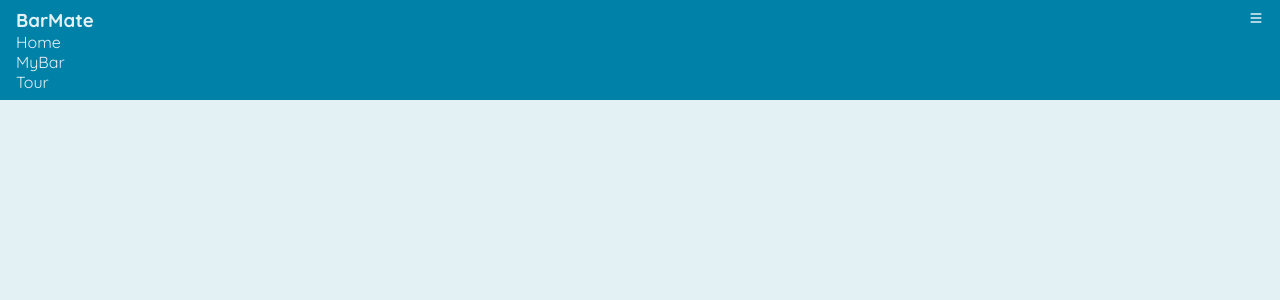
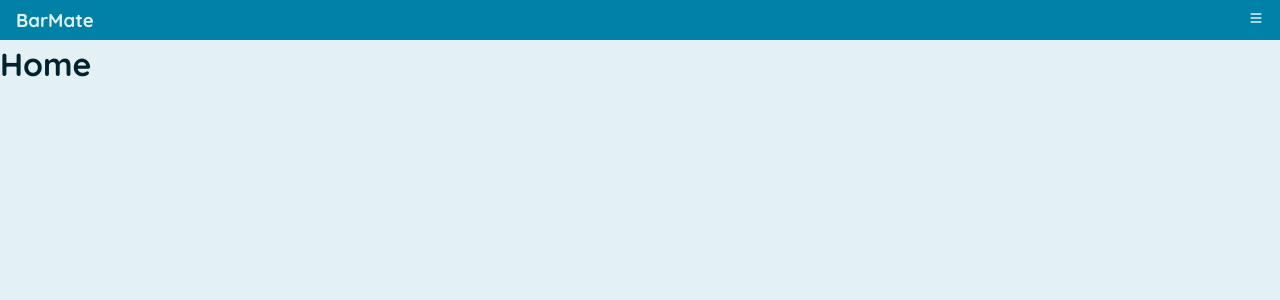
Before and after one commit to sanramu93/barmate, a React (Create React App) app: page / in a window 1280 px wide. Shown: the top 300 px of the page. Built offline with nearby package versions, Linux system fonts and the light colour scheme; the HTML template or start-up script is replaced by a standard one.

Commit message:
Add Nav push component

```diff
--- a/src/App.js
+++ b/src/App.js
@@ -1,15 +1,23 @@
 import { BrowserRouter, Routes, Route } from "react-router-dom";
+import { useState } from "react";
 
 import "./App.css";
 import Home from "./pages/Home/Home";
 import MyBar from "./pages/MyBar/MyBar";
 import Tour from "./pages/Tour/Tour";
+import NavMenu from "./NavMenu/NavMenu";
 
 export default function App() {
+  const [showMenu, setShowMenu] = useState(false);
+  const toggleMenu = () => {
+    setShowMenu((prevState) => !prevState);
+  };
+
   return (
     <BrowserRouter>
+      <NavMenu showMenu={showMenu} toggleMenu={toggleMenu} />
       <Routes>
-        <Route path="/" element={<Home />}>
+        <Route path="/" element={<Home showMenu={showMenu} />}>
           Home
         </Route>
         <Route path="/mybar" element={<MyBar />}>
--- a/src/NavMenu/NavMenu.css
+++ b/src/NavMenu/NavMenu.css
@@ -1,11 +1,31 @@
 .nav-menu {
+  color: var(--clr-primary-50);
+}
+
+.nav-menu__top,
+.nav {
   padding: 0.5em 1em;
   background-color: var(--clr-primary-400);
-  color: var(--clr-primary-50);
+  width: 100%;
 }
 
 .nav-menu__top {
   display: flex;
   justify-content: space-between;
   align-items: center;
+  position: relative;
+  z-index: 100;
 }
+
+.nav {
+  transform: translateY(-100%);
+  transition: all 0.3s ease-out;
+}
+
+.nav--show {
+  transform: translateY(0);
+}
+
+.nav__item {
+  margin-bottom: 1em;
+}
--- a/src/NavMenu/NavMenu.js
+++ b/src/NavMenu/NavMenu.js
@@ -2,24 +2,24 @@ import { Link } from "react-router-dom";
 import { HiMenu } from "react-icons/hi";
 import "./NavMenu.css";
 
-export default function NavMenu() {
+export default function NavMenu({ showMenu, toggleMenu }) {
   return (
     <div className="nav-menu">
       <div className="nav-menu__top">
         <h3>BarMate</h3>
-        <button className="toggler">
+        <button className="toggler" onClick={toggleMenu}>
           <HiMenu />
         </button>
       </div>
-      <nav className="nav-menu__nav">
+      <nav className={`nav ${showMenu ? "nav--show" : ""}`}>
         <ul>
-          <li>
+          <li className="nav__item">
             <Link to="/">Home</Link>
           </li>
-          <li>
+          <li className="nav__item">
             <Link to="/mybar">MyBar</Link>
           </li>
-          <li>
+          <li className="nav__item">
             <Link to="/tour">Tour</Link>
           </li>
         </ul>
--- a/src/index.css
+++ b/src/index.css
@@ -78,3 +78,12 @@ a {
 /* ---------
 // LAYOUT
 ------------*/
+
+.container {
+  transform: translateY(-300%);
+  transition: all 0.3s ease-out;
+}
+
+.container--pushed {
+  transform: translateY(0);
+}
--- /dev/null
+++ b/src/pages/Home/Home.css
@@ -0,0 +1,3 @@
+.home {
+  background-color: aqua;
+}
--- a/src/pages/Home/Home.js
+++ b/src/pages/Home/Home.js
@@ -1,9 +1,9 @@
-import NavMenu from "../../NavMenu/NavMenu";
+import "./Home.css";
 
-export default function Home() {
+export default function Home({ showMenu }) {
   return (
-    <div>
-      <NavMenu />
+    <div className={`container ${showMenu ? "container--pushed" : ""}`}>
+      <h1>Home</h1>
     </div>
   );
 }
```
